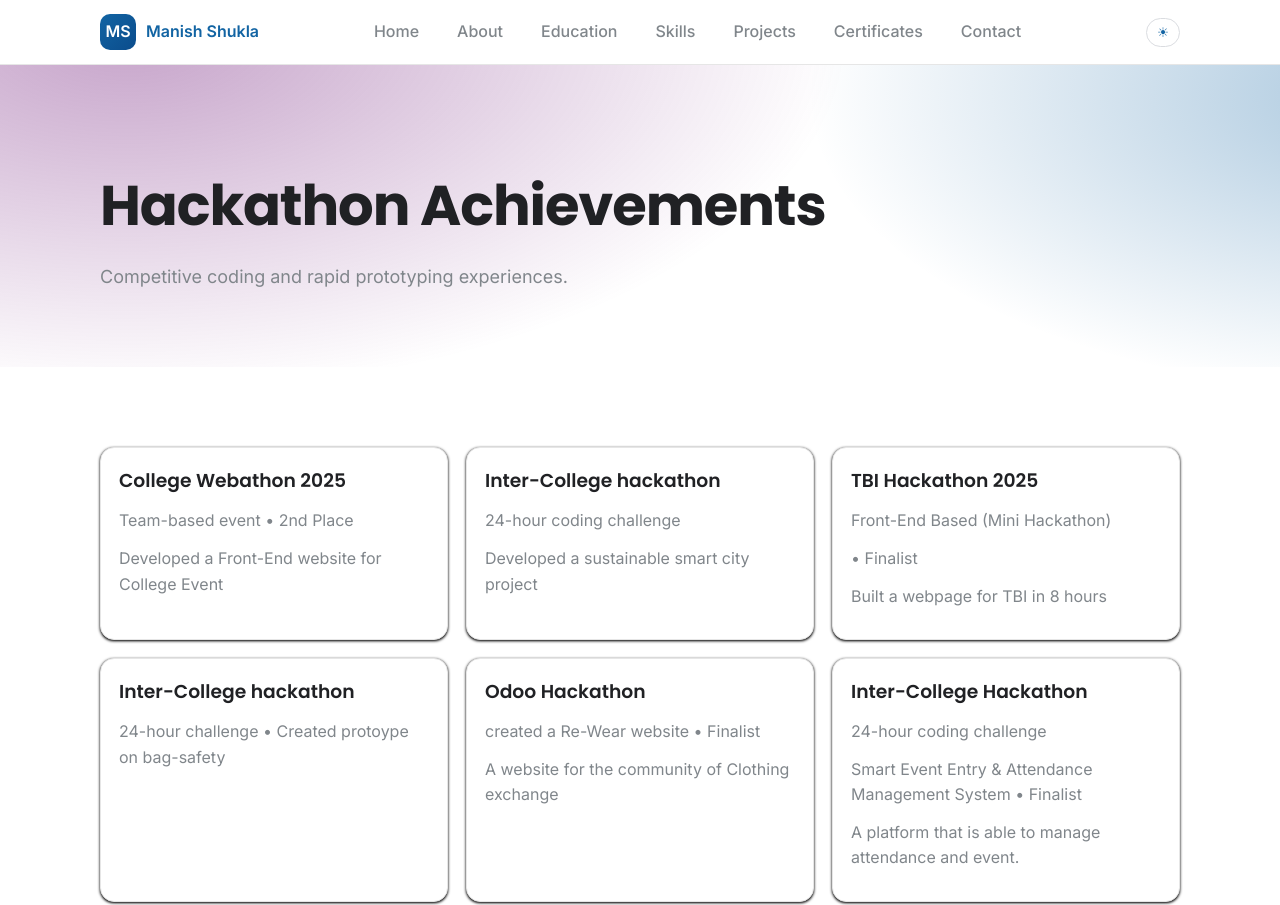
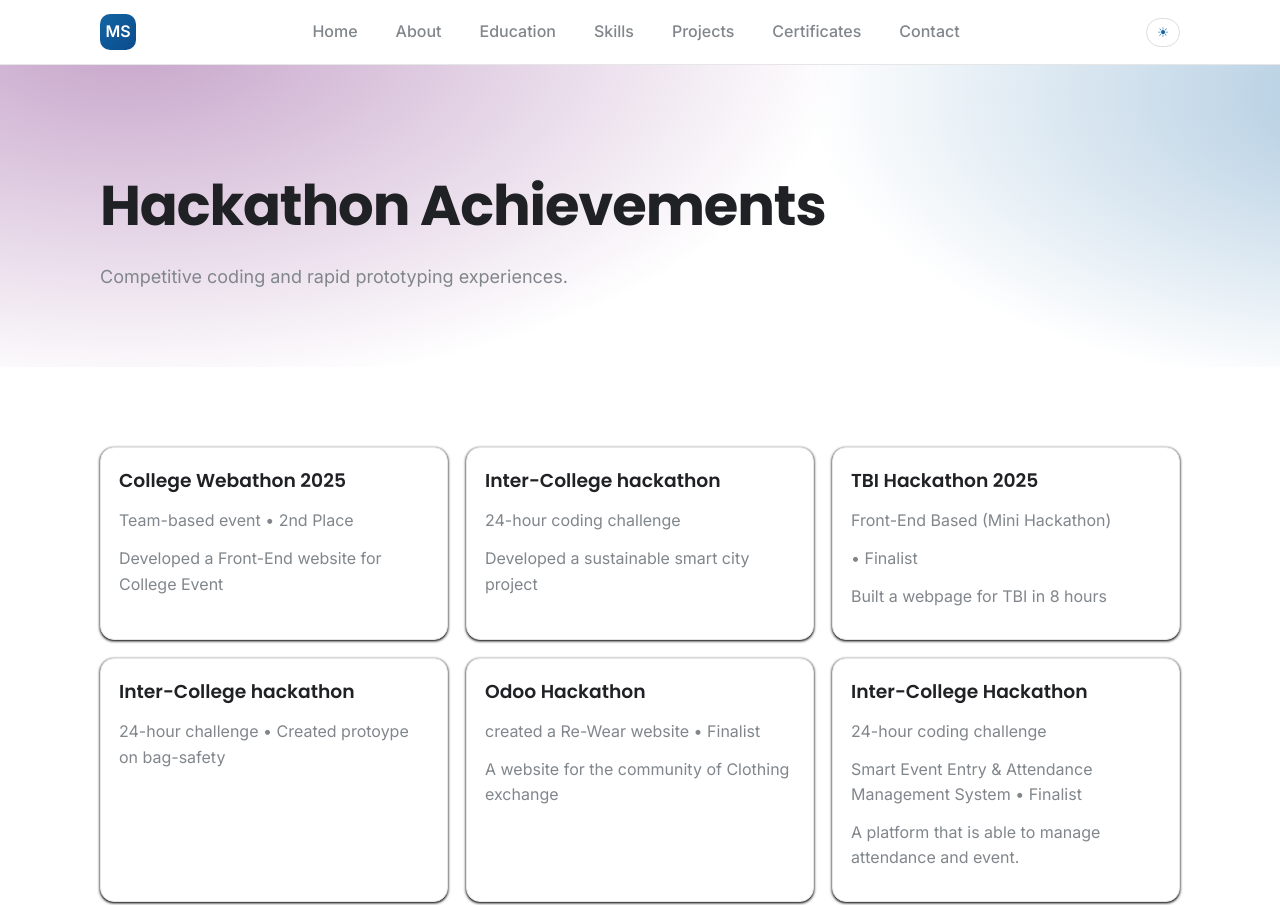
Before and after one commit to Manish3Shukla/Portfolio, a plain HTML site: page hackathons.html in a window 1280 px wide. Shown: the top 905 px of the page. Drawn offline with Linux system fonts and the light colour scheme.

Commit message:
Update hackathons.html

```diff
--- a/hackathons.html
+++ b/hackathons.html
@@ -15,7 +15,6 @@
         <div class="container nav-container">
             <a href="index.html#top" class="brand">
                 <span class="brand-mark">MS</span>
-                <span class="brand-text">Manish Shukla</span>
             </a>
             <nav class="nav" aria-label="Primary">
                 <button class="nav-toggle" aria-expanded="false" aria-label="Toggle navigation">
```
